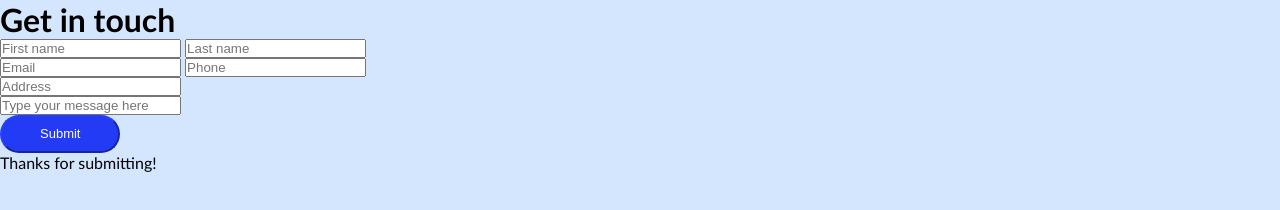
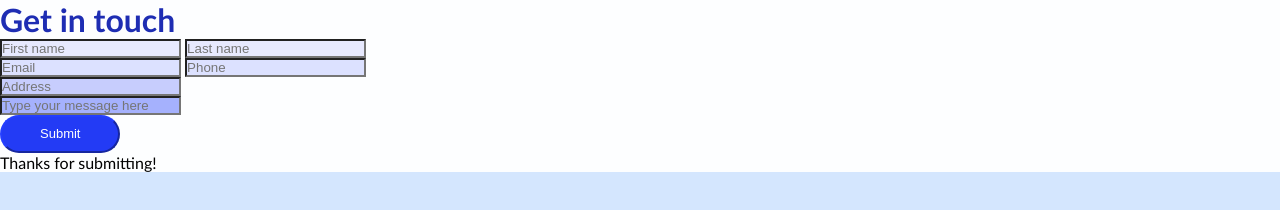
Before and after one commit to melanijaa/20-7-week-test, a website: page index.html in a window 1280 px wide. Drawn offline with Linux system fonts and the light colour scheme.

Commit message:
initial css style

```diff
--- a/css/main.css
+++ b/css/main.css
@@ -1,3 +1,28 @@
 body {
     background-color: var(--body);
 }
+
+.main-title {
+    color: var(--main-text);
+}
+
+.container {
+    background-color: var(--form);
+}
+
+
+.section1 {
+    background-color: var(--form1);
+}
+
+.section2 {
+    background-color: var(--form2);
+}
+
+.section3 {
+    background-color: var(--form3);
+}
+
+.section4 {
+    background-color: var(--form4);
+}
--- a/index.html
+++ b/index.html
@@ -12,27 +12,27 @@
 </head>
 <body>
     <main class="container">
-        <h1>Get in touch</h1>
+        <h1 class="main-title">Get in touch</h1>
         <form>
             <div class="form-row">
                 <label for="first-name" class="label"></label>
-                <input id="first-name" type="text" class="input" placeholder="First name" value="" required>
+                <input id="first-name" type="text" class="input section1" placeholder="First name" value="" required>
                 <label for="last-name" class="label"></label>
-                <input id="last-name" type="text" class="input" placeholder="Last name" value="" required>
+                <input id="last-name" type="text" class="input section1" placeholder="Last name" value="" required>
             </div>
             <div class="form-row">
                 <label for="email" class="label"></label>
-                <input id="email" type="email" class="input" placeholder="Email" value="" required>
+                <input id="email" type="email" class="input section2" placeholder="Email" value="" required>
                 <label for="phone" class="label"></label>
-                <input id="phone" type="phone" class="input" placeholder="Phone" value="" required>
+                <input id="phone" type="phone" class="input section2" placeholder="Phone" value="" required>
             </div>
             <div class="form-row">
                 <label for="address" class="label"></label>
-                <input id="address" type="address" class="input" placeholder="Address" value="" required>
+                <input id="address" type="address" class="input section3" placeholder="Address" value="" required>
             </div>
             <div class="form-row">
                 <label for="your-text" class="label"></label>
-                <input id="your-text" type="your-text" class="input" placeholder="Type your message here" value="" required>
+                <input id="your-text" type="your-text" class="input section4" placeholder="Type your message here" value="" required>
             </div>
             <div class="form-row">
                 <button type="submit" class="btn">Submit</button>
```
